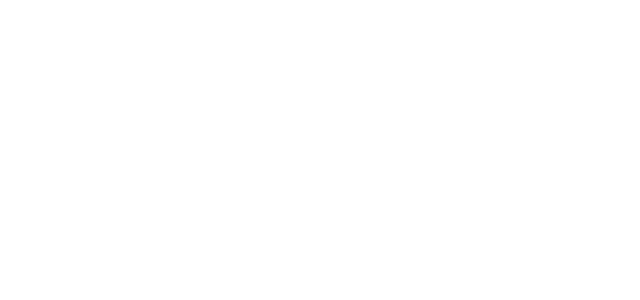
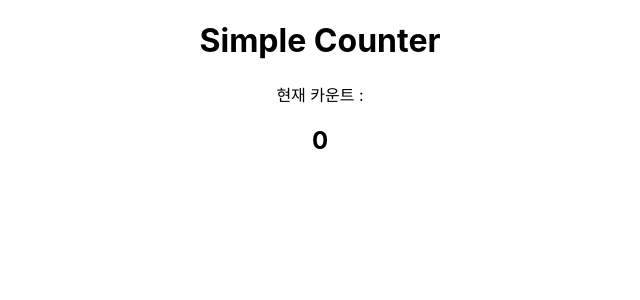
Before and after one commit to heeeun1207/React_prac, a React (Create React App) app in the folder simple-counter/: page / in a window 1280 px wide. Shown: the top 300 px of the page, without its empty margins (320-960 px from the left). Built offline with nearby package versions, Linux system fonts and the light colour scheme.

Commit message:
Viewer 컴포넌트 만들기

```diff
--- a/simple-counter/src/App.js
+++ b/simple-counter/src/App.js
@@ -1,7 +1,15 @@
 import './App.css';
+import Viewer from './component/Viewer';
 
 function App() {
-  return <div className='App'></div>;
-}
+  return (
+  <div className='App'>
+    <h1>Simple Counter</h1>
+    <section>
+      <Viewer />
+    </section>
+  </div>
+  );
+};
 
 export default App;
--- /dev/null
+++ b/simple-counter/src/component/Viewer.js
@@ -0,0 +1,9 @@
+const Viewer = () => {
+  return (
+    <div>
+      <div>현재 카운트 : </div>
+      <h1>0</h1>
+    </div>
+  );
+};
+export default Viewer;
```
